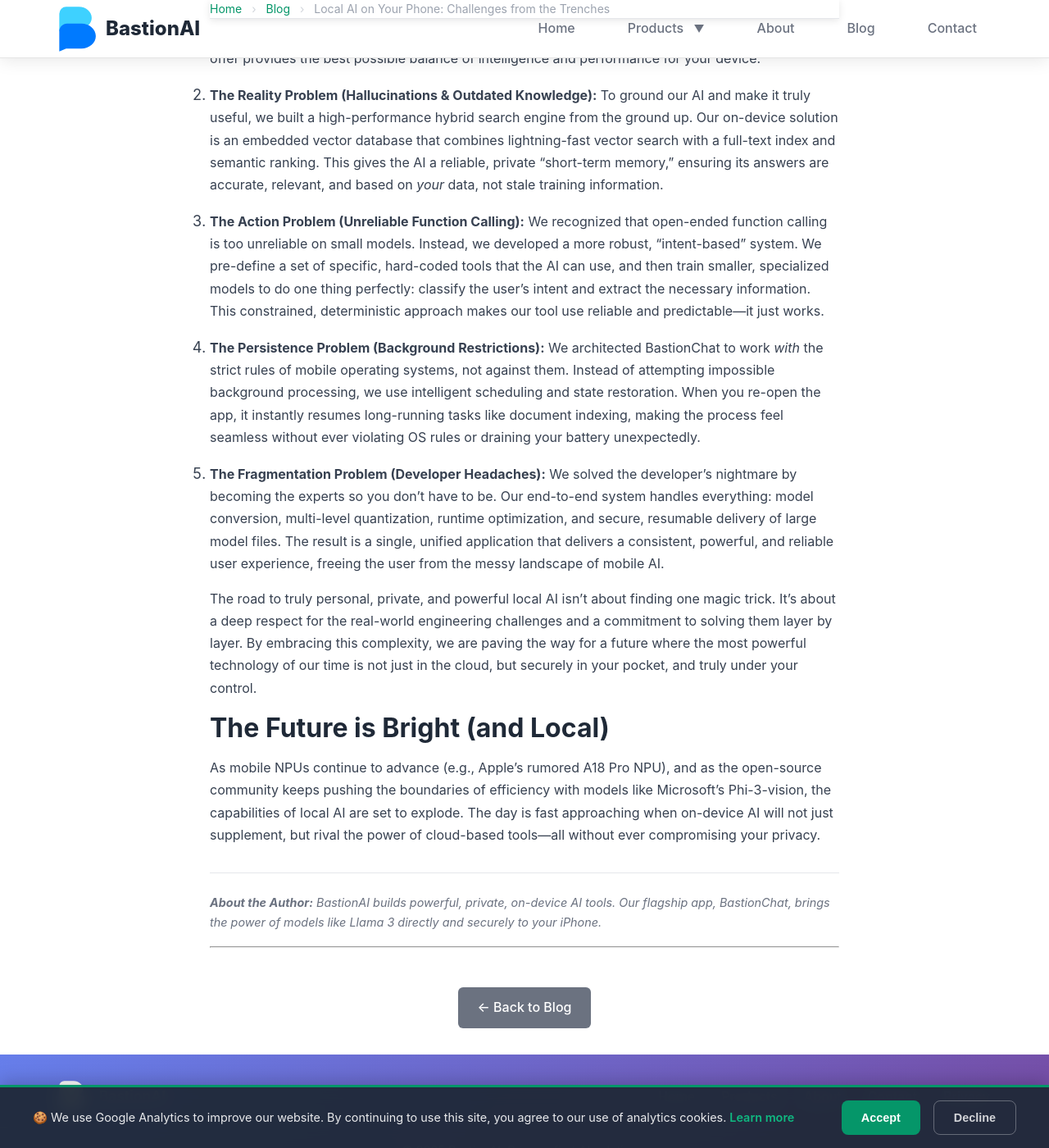
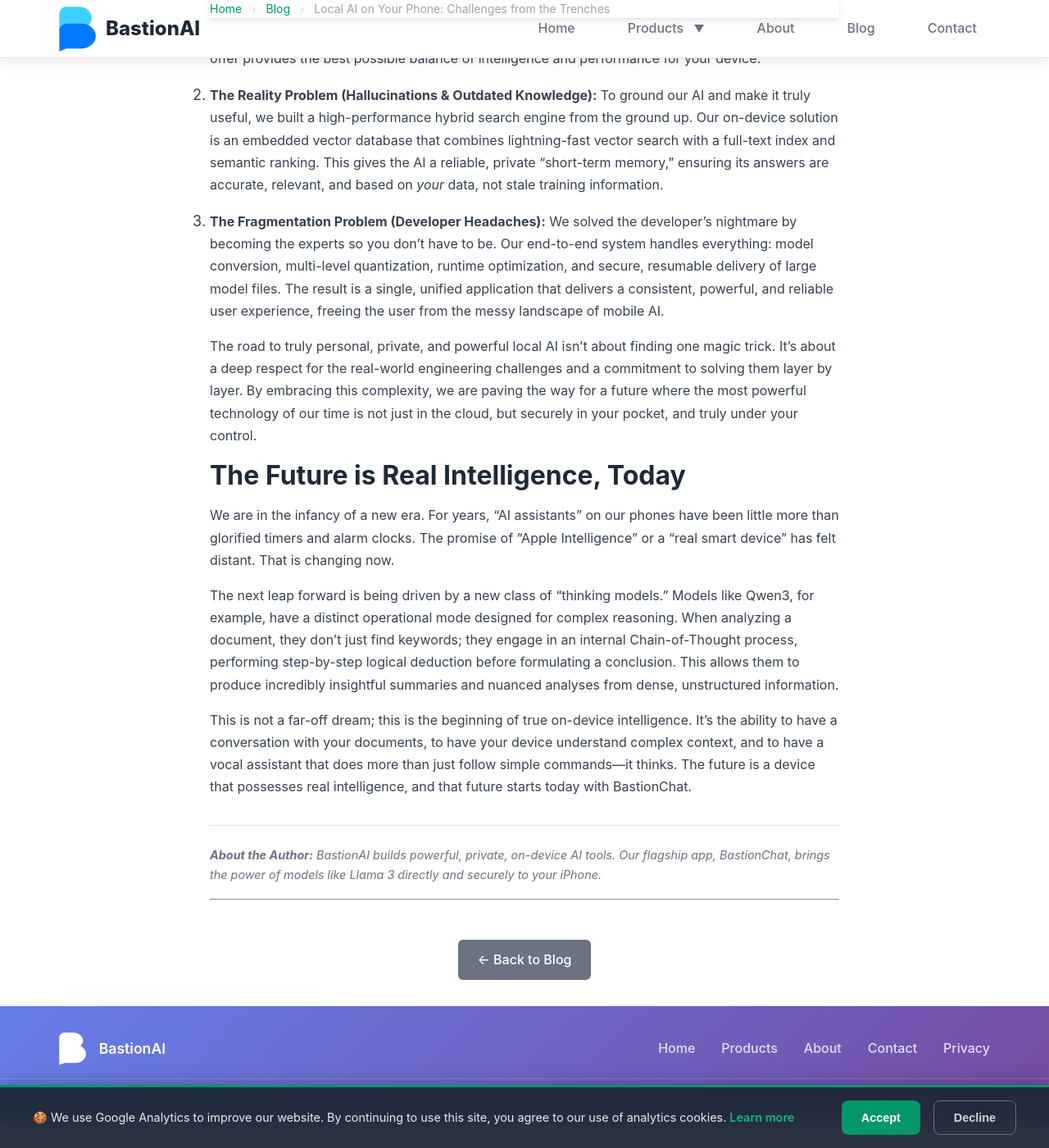
Before and after one commit to BastionAI/bastionai.github.io, a Jekyll site: the page built from _posts/2025-07-10-challenges-local-ai-mobile.md, in a window 1280 px wide and 1400 px high, scrolled down 5738 px. Shown: the whole window at 82% size. Built offline with Jekyll 4.4.1, drawn with Linux system fonts in a browser that asks for light colours.

Commit message:
docs: final major rewrite of conclusion and features

```diff
--- a/_posts/2025-07-10-challenges-local-ai-mobile.md
+++ b/_posts/2025-07-10-challenges-local-ai-mobile.md
@@ -189,17 +189,17 @@
 
 2.  **The Reality Problem (Hallucinations & Outdated Knowledge):** To ground our AI and make it truly useful, we built a high-performance hybrid search engine from the ground up. Our on-device solution is an embedded vector database that combines lightning-fast vector search with a full-text index and semantic ranking. This gives the AI a reliable, private "short-term memory," ensuring its answers are accurate, relevant, and based on *your* data, not stale training information.
 
-3.  **The Action Problem (Unreliable Function Calling):** We recognized that open-ended function calling is too unreliable on small models. Instead, we developed a more robust, "intent-based" system. We pre-define a set of specific, hard-coded tools that the AI can use, and then train smaller, specialized models to do one thing perfectly: classify the user's intent and extract the necessary information. This constrained, deterministic approach makes our tool use reliable and predictable—it just works.
-
-4.  **The Persistence Problem (Background Restrictions):** We architected BastionChat to work *with* the strict rules of mobile operating systems, not against them. Instead of attempting impossible background processing, we use intelligent scheduling and state restoration. When you re-open the app, it instantly resumes long-running tasks like document indexing, making the process feel seamless without ever violating OS rules or draining your battery unexpectedly.
-
-5.  **The Fragmentation Problem (Developer Headaches):** We solved the developer's nightmare by becoming the experts so you don't have to be. Our end-to-end system handles everything: model conversion, multi-level quantization, runtime optimization, and secure, resumable delivery of large model files. The result is a single, unified application that delivers a consistent, powerful, and reliable user experience, freeing the user from the messy landscape of mobile AI.
+3.  **The Fragmentation Problem (Developer Headaches):** We solved the developer's nightmare by becoming the experts so you don't have to be. Our end-to-end system handles everything: model conversion, multi-level quantization, runtime optimization, and secure, resumable delivery of large model files. The result is a single, unified application that delivers a consistent, powerful, and reliable user experience, freeing the user from the messy landscape of mobile AI.
 
 The road to truly personal, private, and powerful local AI isn't about finding one magic trick. It's about a deep respect for the real-world engineering challenges and a commitment to solving them layer by layer. By embracing this complexity, we are paving the way for a future where the most powerful technology of our time is not just in the cloud, but securely in your pocket, and truly under your control.
 
-### The Future is Bright (and Local)
+### The Future is Real Intelligence, Today
 
-As mobile NPUs continue to advance (e.g., Apple’s rumored A18 Pro NPU), and as the open-source community keeps pushing the boundaries of efficiency with models like Microsoft’s Phi-3-vision, the capabilities of local AI are set to explode. The day is fast approaching when on-device AI will not just supplement, but rival the power of cloud-based tools—all without ever compromising your privacy.
+We are in the infancy of a new era. For years, "AI assistants" on our phones have been little more than glorified timers and alarm clocks. The promise of "Apple Intelligence" or a "real smart device" has felt distant. That is changing now.
+
+The next leap forward is being driven by a new class of "thinking models." Models like Qwen3, for example, have a distinct operational mode designed for complex reasoning. When analyzing a document, they don't just find keywords; they engage in an internal Chain-of-Thought process, performing step-by-step logical deduction before formulating a conclusion. This allows them to produce incredibly insightful summaries and nuanced analyses from dense, unstructured information.
+
+This is not a far-off dream; this is the beginning of true on-device intelligence. It’s the ability to have a conversation with your documents, to have your device understand complex context, and to have a vocal assistant that does more than just follow simple commands—it thinks. The future is a device that possesses real intelligence, and that future starts today with BastionChat.
 
 <p style="font-size: 0.9rem; font-style: italic; color: #6b7280; border-top: 1px solid #e5e7eb; padding-top: 1.5rem; margin-top: 2rem;">
   <strong>About the Author:</strong> BastionAI builds powerful, private, on-device AI tools. Our flagship app, BastionChat, brings the power of models like Llama 3 directly and securely to your iPhone.
```
